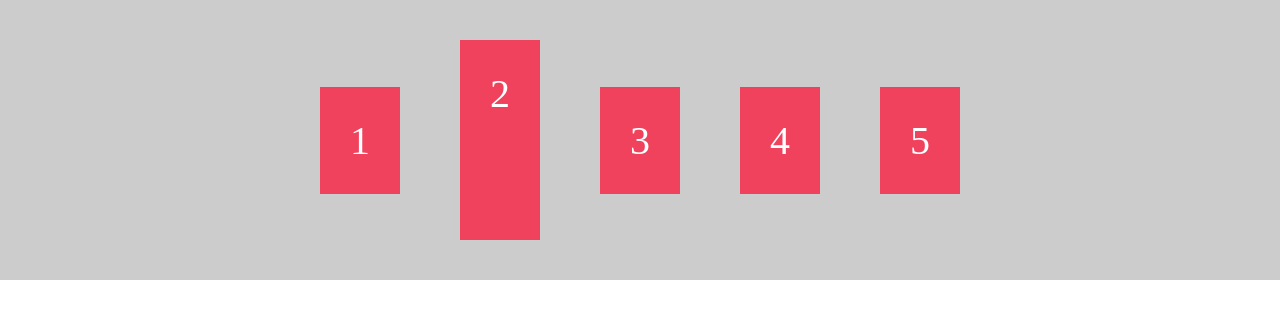
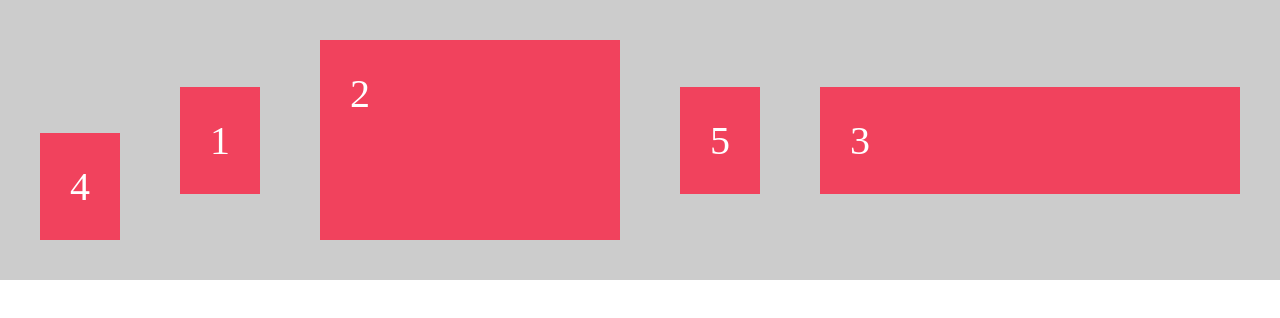
Before and after one commit to penCsharpener/udemy-advanced-css, a website: page flexbox-demo.html in a window 1280 px wide. Drawn offline with Linux system fonts and the light colour scheme.

Commit message:
S7L70 flex items

```diff
--- a/flexbox-demo.html
+++ b/flexbox-demo.html
@@ -41,26 +41,50 @@
             margin: 30px;
             color: #fff;
             font-size: 40px;
+
+            /* flex-grow: 1; */
+            /* flex: 1; */
         }
 
         .i2 {
             height: 200px;
+            /* order: 0; */
+            /* flex-grow: 3; */
+            /* flex: 0; */
+            flex-basis: auto;
+            /* default */
+            flex-basis: 20%;
+            flex-basis: 300px;
+            flex-shrink: 1;
+            /* default */
+            flex-shrink: 0;
+            flex: 0 1 300px;
+            /* grow shrink basis: 0 = 0%, 1 = 100% */
+        }
+
+        .i3 {
+            order: 1;
+            flex: 1;
         }
 
         .i4 {
             font-size: 90px;
             font-size: 40px;
+            align-self: flex-start;
+            align-self: stretch;
+            align-self: flex-end;
+            order: -1;
         }
     </style>
 </head>
 
 <body>
     <div class="container">
-        <div class="item">1</div>
+        <div class="item i1">1</div>
         <div class="item i2">2</div>
-        <div class="item">3</div>
+        <div class="item i3">3</div>
         <div class="item i4">4</div>
-        <div class="item">5</div>
+        <div class="item i5">5</div>
     </div>
 </body>
 
```
